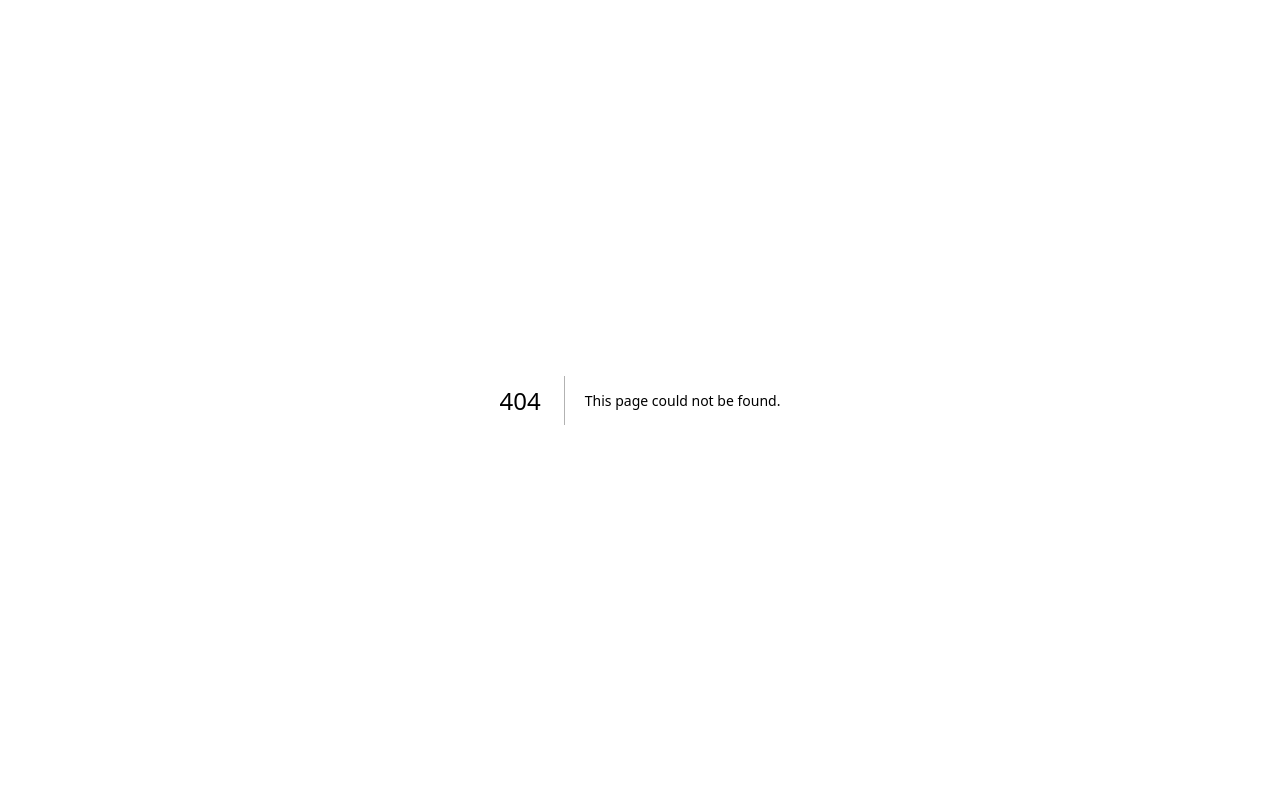
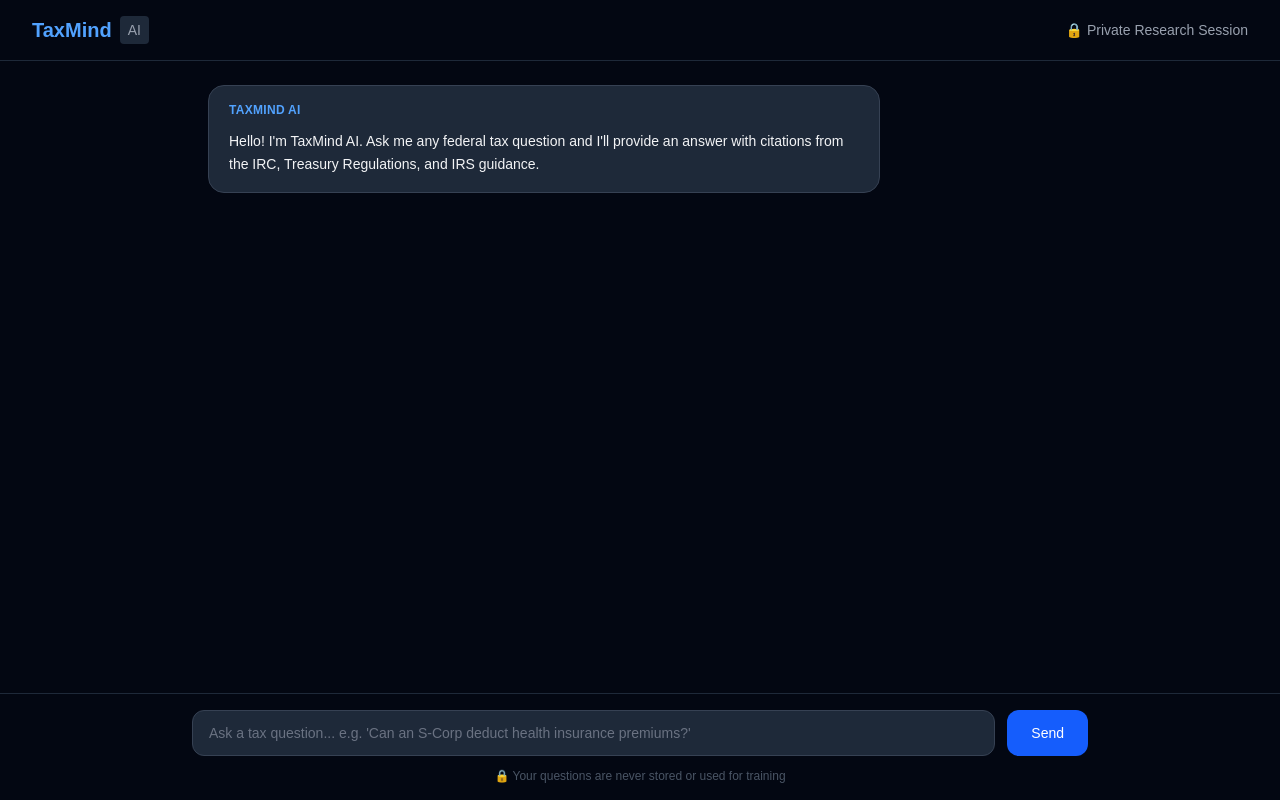
Before and after one commit to adamteske07-source/TaxMindAI, a Next.js app: page /chat in a window 1280 px wide. Before the commit this address had no page. Built offline with nearby package versions, Linux system fonts and the light colour scheme.

Commit message:
Add markdown rendering and homepage button fix

```diff
--- /dev/null
+++ b/app/api/chat/route.ts
@@ -0,0 +1,30 @@
+import { NextRequest, NextResponse } from "next/server";
+
+export async function POST(request: NextRequest) {
+  try {
+    const { messages } = await request.json();
+    const lastMessage = messages[messages.length - 1].content;
+
+    const response = await fetch("https://api.anthropic.com/v1/messages", {
+      method: "POST",
+      headers: {
+        "Content-Type": "application/json",
+        "x-api-key": process.env.ANTHROPIC_API_KEY || "",
+        "anthropic-version": "2023-06-01"
+      },
+      body: JSON.stringify({
+        model: "claude-sonnet-4-6",
+        max_tokens: 1024,
+        system: "You are TaxMind AI, a tax research assistant for small CPA firms. Always cite IRC sections.",
+        messages: [{ role: "user", content: lastMessage }]
+      })
+    });
+
+    const data = await response.json();
+    const text = data.content?.[0]?.text || JSON.stringify(data);
+    return NextResponse.json({ message: text });
+
+  } catch (error) {
+    return NextResponse.json({ message: "Error: " + error }, { status: 500 });
+  }
+}
--- /dev/null
+++ b/app/chat/page.tsx
@@ -0,0 +1,132 @@
+"use client";
+import { useState } from "react";
+import ReactMarkdown from "react-markdown";
+
+export default function Chat() {
+  const [messages, setMessages] = useState([
+    {
+      role: "assistant",
+      content:
+        "Hello! I'm TaxMind AI. Ask me any federal tax question and I'll provide an answer with citations from the IRC, Treasury Regulations, and IRS guidance.",
+    },
+  ]);
+  const [input, setInput] = useState("");
+  const [loading, setLoading] = useState(false);
+
+  const sendMessage = async () => {
+    if (!input.trim()) return;
+    const userMessage = { role: "user", content: input };
+    const updatedMessages = [...messages, userMessage];
+    setMessages(updatedMessages);
+    setInput("");
+    setLoading(true);
+
+    try {
+      const response = await fetch("/api/chat", {
+        method: "POST",
+        headers: { "Content-Type": "application/json" },
+        body: JSON.stringify({
+          messages: updatedMessages.map((m) => ({
+            role: m.role,
+            content: m.content,
+          })),
+        }),
+      });
+      const data = await response.json();
+      const responseText = data.message || data.error || JSON.stringify(data);
+      setMessages((prev) => [
+        ...prev,
+        { role: "assistant", content: responseText },
+      ]);
+    } catch {
+      setMessages((prev) => [
+        ...prev,
+        { role: "assistant", content: "Error connecting to AI. Please try again." },
+      ]);
+    } finally {
+      setLoading(false);
+    }
+  };
+
+  return (
+    <main className="min-h-screen bg-gray-950 text-white flex flex-col">
+      <nav className="flex items-center justify-between px-8 py-4 border-b border-gray-800">
+        <div className="flex items-center gap-2">
+          <a href="/" className="text-blue-400 text-xl font-bold">TaxMind</a>
+          <span className="text-gray-400 text-sm bg-gray-800 px-2 py-1 rounded">AI</span>
+        </div>
+        <span className="text-gray-400 text-sm">🔒 Private Research Session</span>
+      </nav>
+
+      <div className="flex-1 overflow-y-auto px-4 py-6 max-w-4xl mx-auto w-full">
+        {messages.map((msg, i) => (
+          <div key={i} className={`mb-6 flex ${msg.role === "user" ? "justify-end" : "justify-start"}`}>
+            <div className={`max-w-2xl px-5 py-4 rounded-2xl text-sm leading-relaxed ${msg.role === "user" ? "bg-blue-600 text-white" : "bg-gray-800 text-gray-100 border border-gray-700"}`}>
+              {msg.role === "assistant" && (
+                <div className="text-blue-400 text-xs font-semibold mb-3 uppercase tracking-wide">
+                  TaxMind AI
+                </div>
+              )}
+              {msg.role === "assistant" ? (
+                <div className="prose prose-invert prose-sm max-w-none
+                  prose-headings:text-blue-300
+                  prose-headings:font-semibold
+                  prose-h1:text-lg
+                  prose-h2:text-base
+                  prose-h3:text-sm
+                  prose-strong:text-white
+                  prose-li:text-gray-200
+                  prose-p:text-gray-200
+                  prose-p:mb-3
+                  prose-ul:my-2
+                  prose-ol:my-2
+                  prose-hr:border-gray-600">
+                  <ReactMarkdown>{msg.content}</ReactMarkdown>
+                </div>
+              ) : (
+                msg.content
+              )}
+            </div>
+          </div>
+        ))}
+
+        {loading && (
+          <div className="flex justify-start mb-6">
+            <div className="bg-gray-800 border border-gray-700 px-5 py-4 rounded-2xl text-sm text-gray-400">
+              <div className="text-blue-400 text-xs font-semibold mb-2 uppercase tracking-wide">TaxMind AI</div>
+              <div className="flex items-center gap-2">
+                <div className="w-2 h-2 bg-blue-400 rounded-full animate-bounce"></div>
+                <div className="w-2 h-2 bg-blue-400 rounded-full animate-bounce" style={{animationDelay: "0.1s"}}></div>
+                <div className="w-2 h-2 bg-blue-400 rounded-full animate-bounce" style={{animationDelay: "0.2s"}}></div>
+                <span className="ml-2">Researching tax law...</span>
+              </div>
+            </div>
+          </div>
+        )}
+      </div>
+
+      <div className="border-t border-gray-800 px-4 py-4">
+        <div className="max-w-4xl mx-auto flex gap-3">
+          <input
+            type="text"
+            value={input}
+            onChange={(e) => setInput(e.target.value)}
+            onKeyDown={(e) => e.key === "Enter" && sendMessage()}
+            placeholder="Ask a tax question... e.g. 'Can an S-Corp deduct health insurance premiums?'"
+            className="flex-1 bg-gray-800 border border-gray-700 text-white placeholder-gray-500 px-4 py-3 rounded-xl text-sm focus:outline-none focus:border-blue-500"
+          />
+          <button
+            onClick={sendMessage}
+            disabled={loading}
+            className="bg-blue-600 hover:bg-blue-700 disabled:opacity-50 text-white px-6 py-3 rounded-xl text-sm font-medium transition-colors"
+          >
+            {loading ? "..." : "Send"}
+          </button>
+        </div>
+        <p className="text-center text-gray-600 text-xs mt-3">
+          🔒 Your questions are never stored or used for training
+        </p>
+      </div>
+    </main>
+  );
+}
--- a/app/page.tsx
+++ b/app/page.tsx
@@ -33,9 +33,9 @@
           who can't afford enterprise tools.
         </p>
         <div className="flex gap-4">
-          <button className="bg-blue-600 hover:bg-blue-700 text-white px-8 py-3 rounded-lg font-medium transition-colors">
-            Start Research
-          </button>
+          <a href="/chat" className="bg-blue-600 hover:bg-blue-700 text-white px-8 py-3 rounded-lg font-medium transition-colors">
+          Start Research
+          </a>
           <button className="border border-gray-700 hover:border-gray-500 text-gray-300 px-8 py-3 rounded-lg font-medium transition-colors">
             See How It Works
           </button>
--- a/package.json
+++ b/package.json
@@ -9,9 +9,13 @@
     "lint": "eslint"
   },
   "dependencies": {
+    "@anthropic-ai/sdk": "^0.79.0",
+    "@tailwindcss/typography": "^0.5.19",
+    "ai": "^6.0.116",
     "next": "16.1.7",
     "react": "19.2.3",
-    "react-dom": "19.2.3"
+    "react-dom": "19.2.3",
+    "react-markdown": "^10.1.0"
   },
   "devDependencies": {
     "@tailwindcss/postcss": "^4",
```
Also changed, not shown: 1 other file (tests, documents, lock files or other folders).
